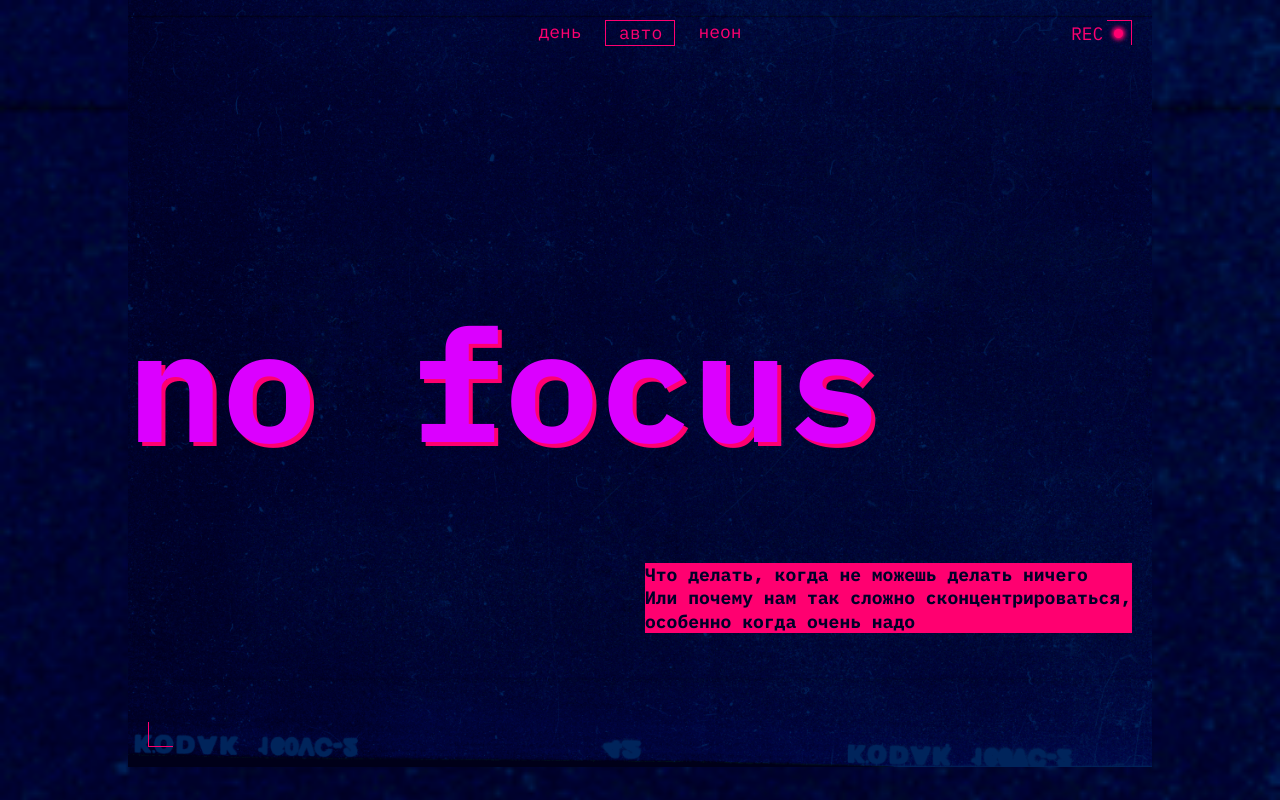
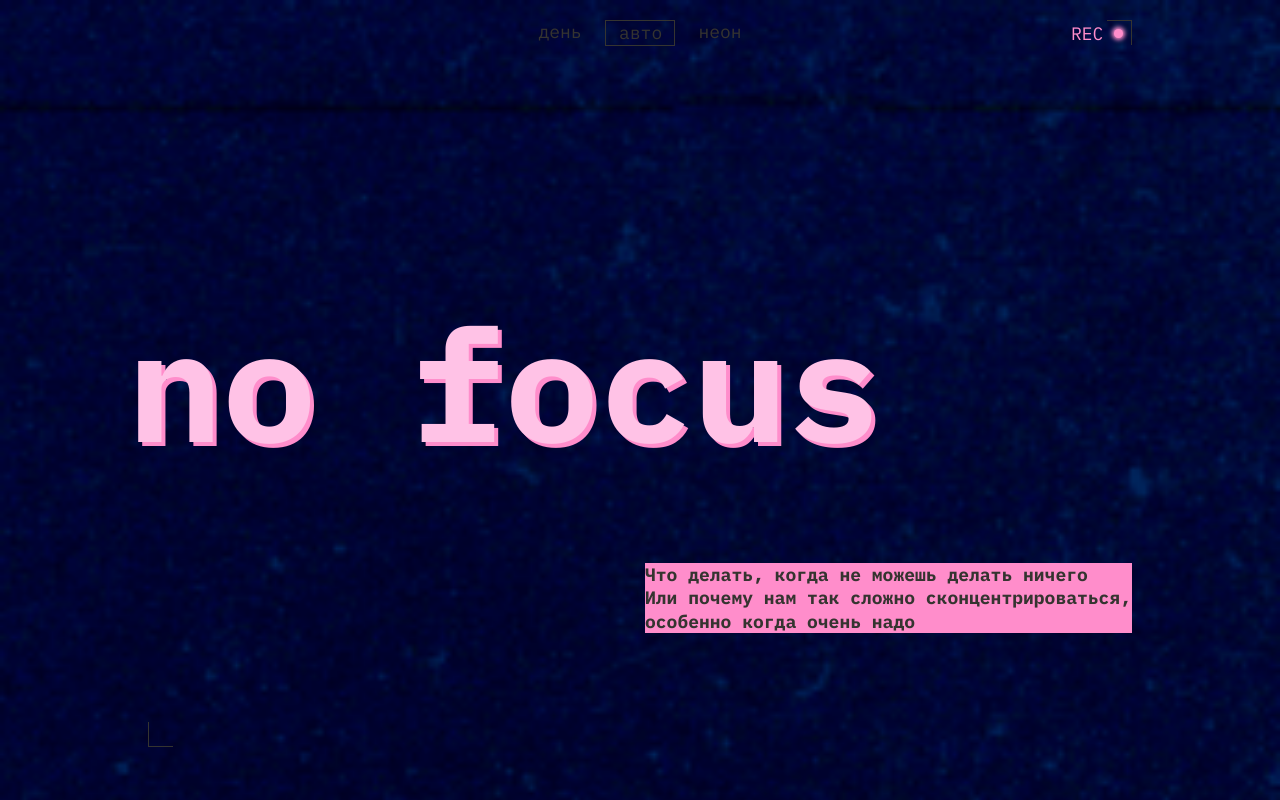
Before and after one commit to 2rpal/slozhno-sosredotochitsya-fd, a plain HTML site: page index.html in a window 1280 px wide. Shown: the top 800 px of the page. Drawn offline with Linux system fonts and the light colour scheme.

Commit message:
надеюсь все правильно сделал2

```diff
--- a/styles/light.css
+++ b/styles/light.css
@@ -9,7 +9,22 @@
   --text-color: rgba(53, 52, 48, 1);
   --section-text-color: rgba(53, 52, 48, 1);
   --big-title-color: rgba(255, 194, 230, 1);
-  --decoration-color: var(--section-text-color)
+  --decoration-color: var(--section-text-color);
+  --page-img: url('/images/cover-image-light.png');
+  --dec-bulb-block: none;
+}
+
+.theme-light .header__theme-menu-item:hover {
+  border: 1px solid rgba(50, 49, 45, 0.4);
+}
+
+@media (prefers-color-scheme: light) {
+  :root {
+    --accent-color: rgba(255, 141, 203, 1);
+    --text-color: rgba(53, 52, 48, 1);
+    --section-text-color: rgba(53, 52, 48, 1);
+    --big-title-color: rgba(255, 194, 230, 1);
+    --decoration-color: var(--section-text-color);
   }
 
   .theme-light .page {
@@ -24,3 +39,4 @@
   .theme-light .header__theme-menu-item:hover {
     border: 1px solid rgba(50, 49, 45, 0.4);
   }
+}
--- a/styles/style.css
+++ b/styles/style.css
@@ -22,10 +22,6 @@
   display: grid;
   grid-template-columns: var(--grid-columns);
   gap: var(--header-gap);
-  background-image: var(--page-img);
-  background-position: center;
-  background-size: cover;
-  background-repeat: no-repeat;
   position: relative;
   padding: var(--header-padding-block);
   padding-inline: var(--padding-inline);
```
Lines whose indentation alone changed are shown as unchanged.
